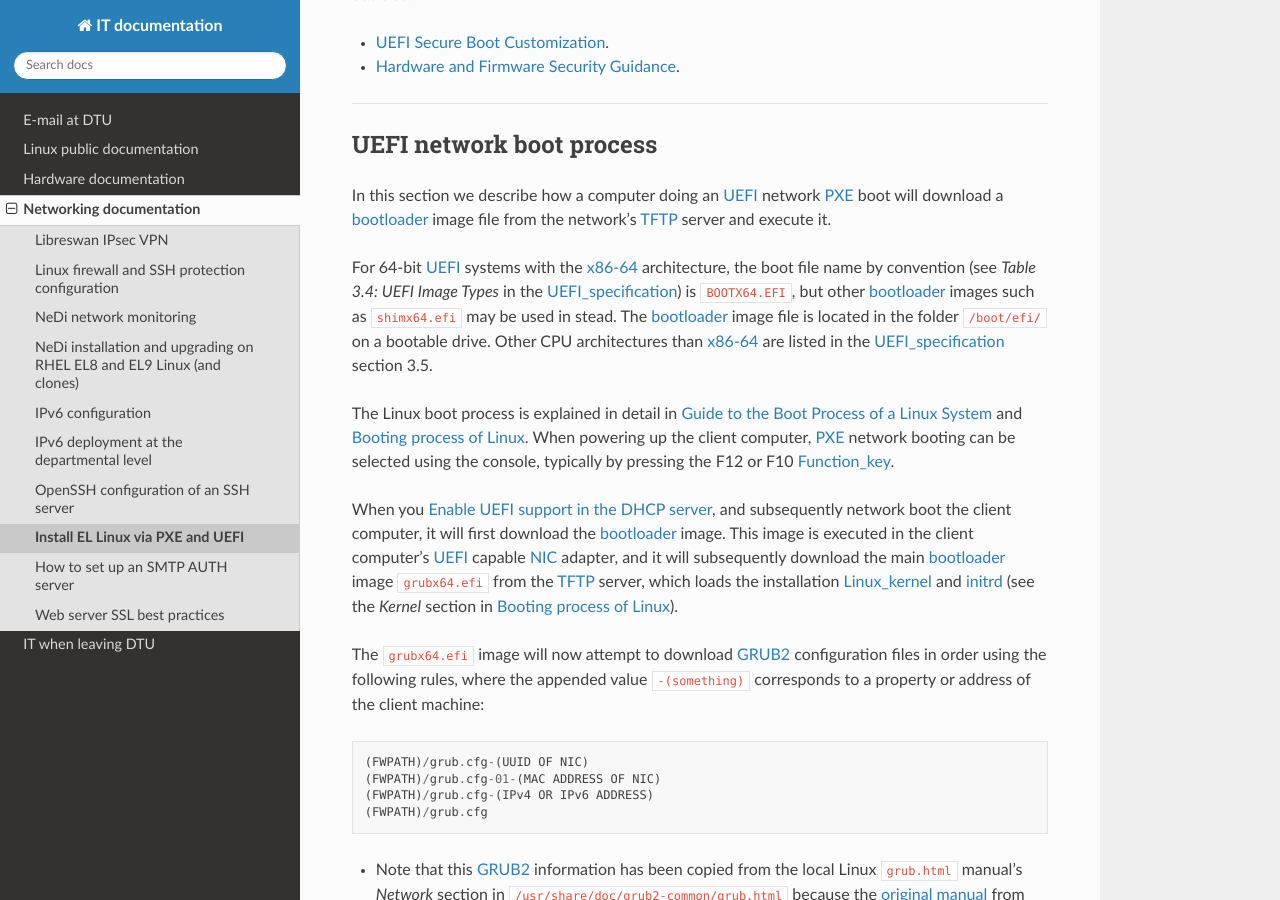
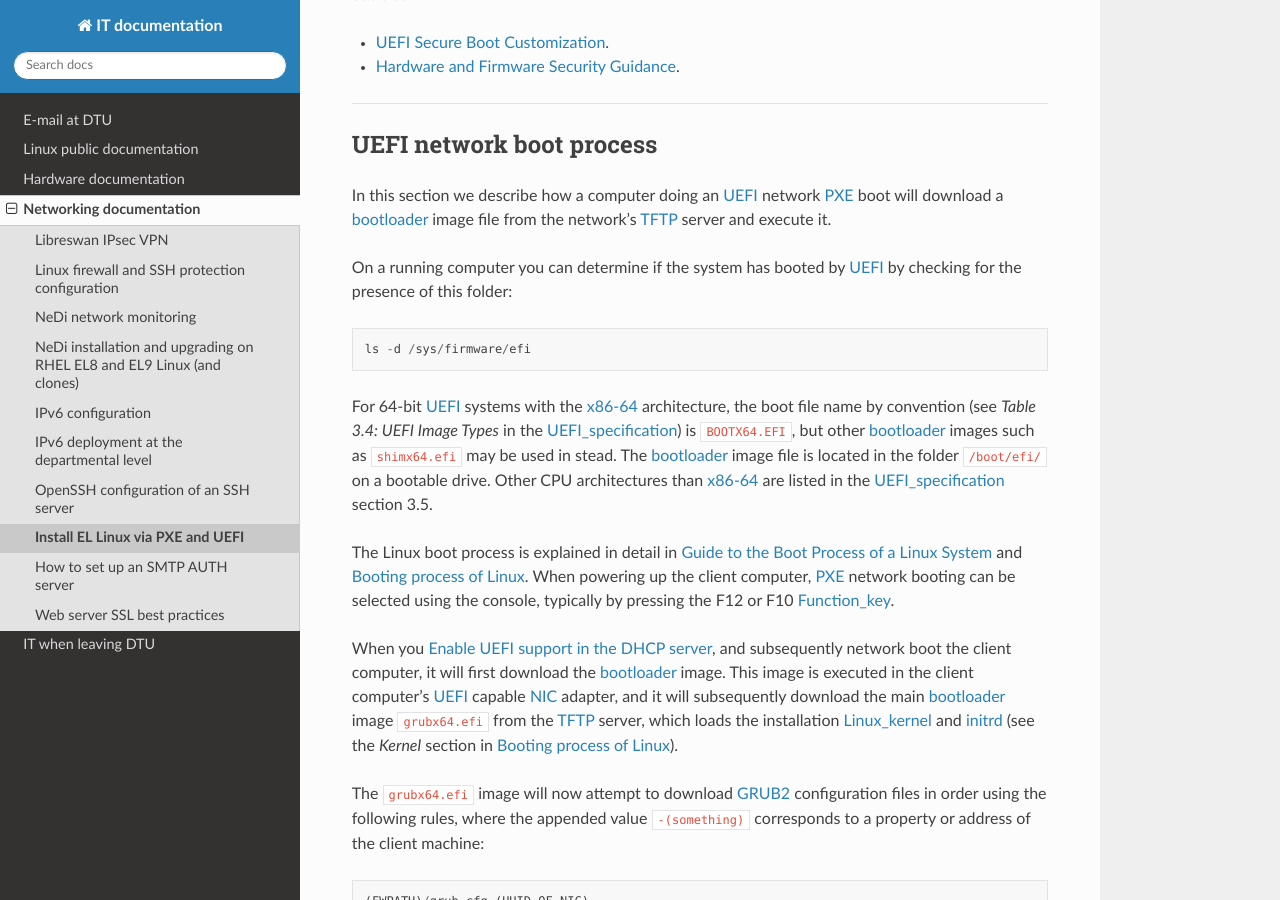
Before and after one commit to OleHolmNielsen/ITwiki, a Sphinx documentation site: the page built from docs/PXE_and_UEFI.rst, in a window 1280 px wide and 900 px high, scrolled down 1519 px. Built offline with Sphinx 7.4.7 and the Read the Docs theme 3.1.0, drawn with Linux system fonts in a browser that asks for light colours.

Commit message:
Check /sys/firmware/efi

```diff
--- a/docs/PXE_and_UEFI.rst
+++ b/docs/PXE_and_UEFI.rst
@@ -68,6 +68,10 @@ UEFI network boot process
 
 In this section we describe how a computer doing an UEFI_ network PXE_ boot will download a bootloader_ image file
 from the network's TFTP_ server and execute it.
+
+On a running computer you can determine if the system has booted by UEFI_ by checking for the presence of this folder::
+
+  ls -d /sys/firmware/efi
 
 For 64-bit UEFI_ systems with the x86-64_ architecture,
 the boot file name by convention (see *Table 3.4: UEFI Image Types* in the UEFI_specification_) is ``BOOTX64.EFI``,
```
